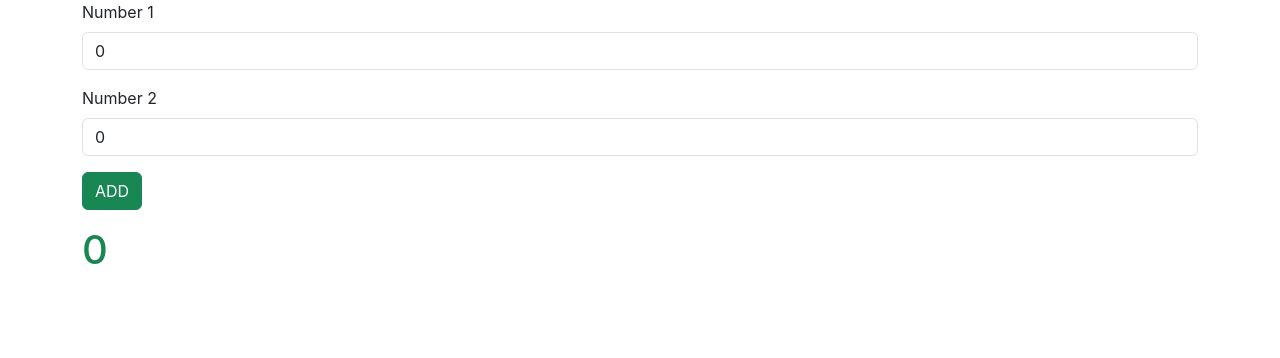
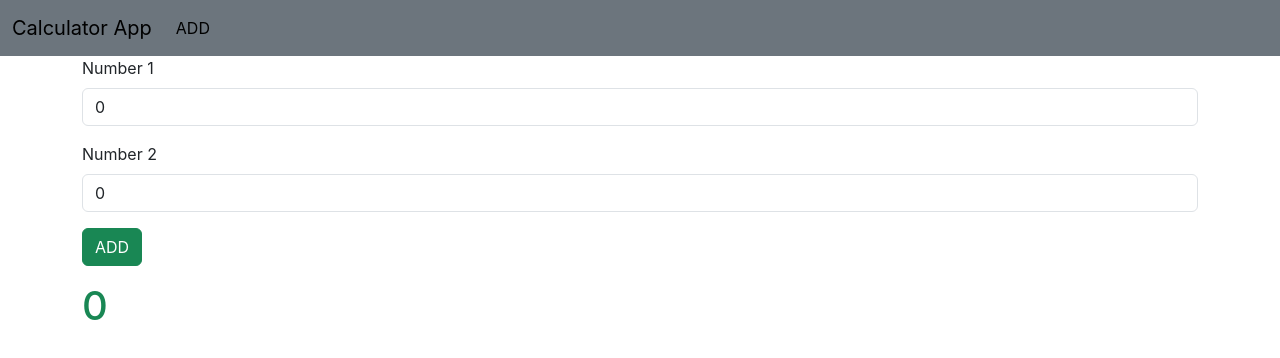
Before and after one commit to 0MadGaming0/Calculator-App, a React (Create React App) app: page / in a window 1280 px wide. Shown: the top 358 px of the page. Built offline with nearby package versions, Linux system fonts and the light colour scheme.

Commit message:
Calculator app

```diff
--- a/src/Components/Addition.jsx
+++ b/src/Components/Addition.jsx
@@ -1,4 +1,5 @@
 import React, { useState } from 'react'
+import Navbar from './Navbar'
 
 const Addition = () => {
 const[input,setInput]=useState(
@@ -14,6 +15,7 @@
 }
   return (
     <div>
+        <Navbar/>
       <div className="container">
         <div className="row">
             <div className="col col-12 col-sm-12 col-md-12 col-lg-12 col-xl-12 col-xxl-12">
--- /dev/null
+++ b/src/Components/Navbar.jsx
@@ -0,0 +1,30 @@
+import React from 'react'
+import { Link } from 'react-router-dom'
+
+const Navbar = () => {
+    return (
+        <div>
+                <div className="row">
+                    <div className="col col-12 col-sm-12 col-md-12 col-lg-12 col-xl-12 col-xxl-12">
+                        <nav  class="navbar navbar-expand-lg bg-secondary">
+                            <div class="container-fluid">
+                                <Link class="navbar-brand" to="#">Calculator App</Link>
+                                <button class="navbar-toggler" type="button" data-bs-toggle="collapse" data-bs-target="#navbarNav" aria-controls="navbarNav" aria-expanded="false" aria-label="Toggle navigation">
+                                    <span class="navbar-toggler-icon"></span>
+                                </button>
+                                <div class="collapse navbar-collapse" id="navbarNav">
+                                    <ul class="navbar-nav">
+                                        <li class="nav-item">
+                                            <Link class="nav-link active" aria-current="page" to="/">ADD</Link>
+                                        </li>
+                                    </ul>
+                                </div>
+                            </div>
+                        </nav>
+                    </div>
+                </div>
+            </div>
+    )
+}
+
+export default Navbar
```
